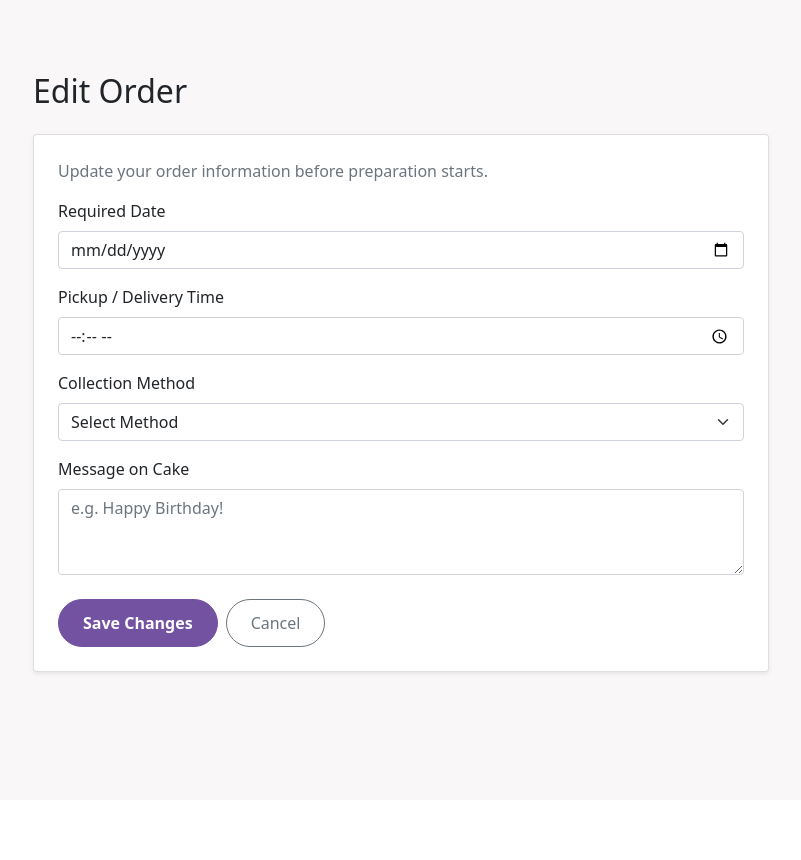
After one commit to wanajwa/CakeStudio, an ASP.NET Core app: template CakeStudio/Views/Order/Edit.cshtml in a window 1280 px wide. The commit adds this page. Shown: the whole page, without its empty margins (49-850 px from the left). Run offline with ASP.NET Core 8, Linux system fonts and the light colour scheme; the template is opened without the code that fills it, so the values that code supplies are empty; style sheets or scripts are compiled from the project's sources; some libraries are stand-ins or nearby versions.

Commit message:
allow customers to edit pending order information

```diff
--- a/CakeStudio/Services/IOrderService.cs
+++ b/CakeStudio/Services/IOrderService.cs
@@ -25,5 +25,7 @@ namespace CakeStudio.Services
 
         decimal CalculateTotalPrice(OrderViewModel model);
 
+        void UpdateCustomerOrder(int orderId, int customerId, OrderViewModel model);
+
     }
 }
--- a/CakeStudio/ViewModels/OrderViewModel.cs
+++ b/CakeStudio/ViewModels/OrderViewModel.cs
@@ -35,5 +35,7 @@ namespace CakeStudio.ViewModels
         public string CakeName { get; set; } = string.Empty;
 
         public decimal BasePrice { get; set; }
+
+        public int OrderId { get; set; }
     }
 }
--- /dev/null
+++ b/CakeStudio/Views/Order/Edit.cshtml
@@ -0,0 +1,145 @@
+@model CakeStudio.ViewModels.OrderViewModel
+
+@{
+    ViewData["Title"] = "Edit Order";
+}
+
+<div class="container mt-4 mb-5">
+    <h2 class="mb-4">Edit Order</h2>
+
+    <div class="row">
+        <div class="col-lg-8">
+            <div class="card shadow-sm">
+                <div class="card-body p-4">
+
+                    <p class="text-muted">
+                        Update your order information before preparation starts.
+                    </p>
+
+                    <form asp-controller="Order"
+                          asp-action="Edit"
+                          method="post">
+
+                        <input asp-for="OrderId" type="hidden" />
+
+                        <div asp-validation-summary="ModelOnly"
+                             class="text-danger mb-3"></div>
+
+                        <div class="mb-3">
+                            <label asp-for="RequiredDate"
+                                   class="form-label">
+                                Required Date
+                            </label>
+
+                            <input asp-for="RequiredDate"
+                                   type="date"
+                                   min="@DateTime.Today.ToString("yyyy-MM-dd")"
+                                   class="form-control" />
+
+                            <span asp-validation-for="RequiredDate"
+                                  class="text-danger"></span>
+                        </div>
+
+                        <div class="mb-3">
+                            <label asp-for="RequiredTime"
+                                   class="form-label">
+                                Pickup / Delivery Time
+                            </label>
+
+                            <input asp-for="RequiredTime"
+                                   type="time"
+                                   step="1800"
+                                   class="form-control" />
+
+                            <span asp-validation-for="RequiredTime"
+                                  class="text-danger"></span>
+                        </div>
+
+                        <div class="mb-3">
+                            <label asp-for="CollectionMethod"
+                                   class="form-label">
+                                Collection Method
+                            </label>
+
+                            <select asp-for="CollectionMethod"
+                                    class="form-select"
+                                    id="collectionMethod">
+                                <option value="">Select Method</option>
+                                <option value="Pickup">Pickup</option>
+                                <option value="Delivery">Delivery</option>
+                            </select>
+
+                            <span asp-validation-for="CollectionMethod"
+                                  class="text-danger"></span>
+                        </div>
+
+                        <div class="mb-3" id="deliverySection">
+                            <label asp-for="DeliveryAddress"
+                                   class="form-label">
+                                Delivery Address
+                            </label>
+
+                            <textarea asp-for="DeliveryAddress"
+                                      class="form-control"
+                                      rows="3"></textarea>
+
+                            <span asp-validation-for="DeliveryAddress"
+                                  class="text-danger"></span>
+                        </div>
+
+                        <div class="mb-4">
+                            <label asp-for="MessageOnCakes"
+                                   class="form-label">
+                                Message on Cake
+                            </label>
+
+                            <textarea asp-for="MessageOnCakes"
+                                      class="form-control"
+                                      rows="3"
+                                      placeholder="e.g. Happy Birthday!"></textarea>
+
+                            <span asp-validation-for="MessageOnCakes"
+                                  class="text-danger"></span>
+                        </div>
+
+                        <div class="d-flex flex-wrap gap-2">
+                            <button type="submit"
+                                    class="btn order-now-btn">
+                                Save Changes
+                            </button>
+
+                            <a asp-controller="Order"
+                               asp-action="Details"
+                               asp-route-id="@Model.OrderId"
+                               class="btn btn-outline-secondary rounded-pill"
+                               style="padding: 11px 24px;">
+                                Cancel
+                            </a>
+                        </div>
+
+                    </form>
+                </div>
+            </div>
+        </div>
+    </div>
+</div>
+
+@section Scripts {
+    <partial name="_ValidationScriptsPartial" />
+
+    <script>
+        const collectionMethod = document.getElementById("collectionMethod");
+        const deliverySection = document.getElementById("deliverySection");
+        const deliveryAddress = document.getElementById("DeliveryAddress");
+
+        function toggleDelivery() {
+            const isDelivery = collectionMethod.value === "Delivery";
+
+            deliverySection.style.display = isDelivery ? "block" : "none";
+            deliveryAddress.required = isDelivery;
+        }
+
+        collectionMethod.addEventListener("change", toggleDelivery);
+        toggleDelivery();
+    </script>
+}
--- a/CakeStudio/wwwroot/css/site.css
+++ b/CakeStudio/wwwroot/css/site.css
@@ -990,3 +990,17 @@ body {
      border-color: #5e4089;
      color: white;
 }
+
+/*details customer order*/
+.order-details-header .order-status,
+.order-details-header .order-now-btn {
+    display: inline-flex;
+    align-items: center;
+    justify-content: center;
+    min-height: 44px;
+    padding: 10px 22px;
+    border-radius: 30px;
+    font-size: 14px;
+    font-weight: 600;
+    box-sizing: border-box;
+}
```
Also changed, not shown: CakeStudio/Controllers/OrderController.cs (+101 -0 lines), CakeStudio/Services/OrderService.cs (+63 -0 lines), CakeStudio/Views/Order/Details.cshtml (+26 -3 lines).
